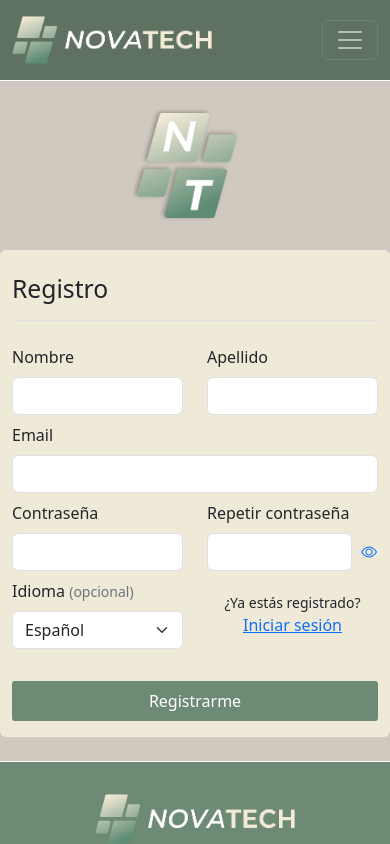
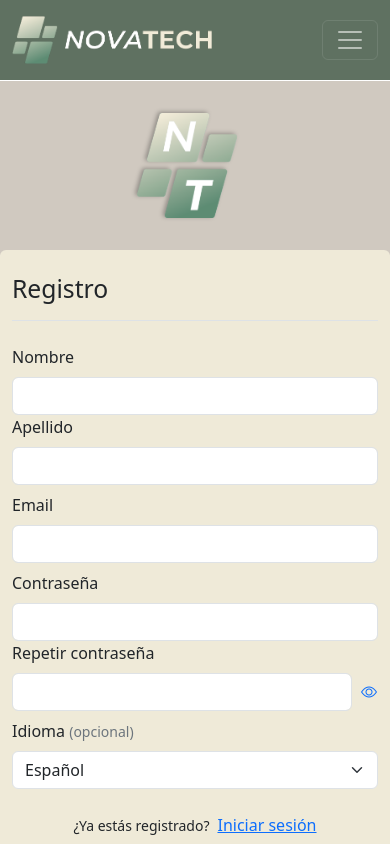
Before and after one commit to Leonelsk8/Nova-tech-front, a React (Vite) app: page /register in a window 390 px wide. Shown: the top 844 px of the page. Built offline with nearby package versions, Linux system fonts and the light colour scheme.

Commit message:
ajustando responsive register

```diff
--- a/src/Spanish.json
+++ b/src/Spanish.json
@@ -113,6 +113,11 @@
     "smallLanguage": "(opcional)",
     "alreadyRegQuest": "¿Ya estás registrado?",
     "alreadyRegLink": "Iniciar sesión",
-    "submitButton": "Registrarme"
+    "submitButton": "Registrarme",
+    "alertSuccessTitle": "¡Registro exitoso!",
+    "alertSuccessText": "Ya puedes iniciar sesión.",
+    "alertErrorTitle": "Ups...",
+    "alertErrorText": "Error al registrarse",
+    "alertButtonText": "Aceptar"
   }
 }
--- a/src/components/RegisterForm/RegisterForm.jsx
+++ b/src/components/RegisterForm/RegisterForm.jsx
@@ -1,6 +1,7 @@
+/* eslint-disable react/prop-types */
 import { useState } from 'react';
 import { useForm } from 'react-hook-form';
-import { Form, Button, Container, Row, Col, InputGroup, Card } from 'react-bootstrap';
+import { Form, Button, Container, Row, Col, InputGroup } from 'react-bootstrap';
 import { Link } from 'react-router-dom';
 import { passwordCheckValidation } from '../../assets/utils/validations';
 import registerImg from '../../assets/nt-white.png';
@@ -8,7 +9,6 @@ import styles from './RegisterForm.module.css';
 import { createUser } from '../../API/Api';
 
 export default function RegisterForm(props) {
-
   const { modeDL, textDL, lang } = props;
 
   const {
@@ -31,15 +31,13 @@ export default function RegisterForm(props) {
   const [showPassword, setShowPassword] = useState(false);
 
   const onSubmit = async (register) => {
-    console.log(register);
-
-    createUser(register)
-  }
+    createUser(register);
+  };
 
   return (
     <Container fluid className={`bg${modeDL}`}>
       <Row className='d-flex justify-content-center align-items-center'>
-        <Col md={9} className='d-flex justify-content-center my-4'>
+        <Col xs={12} className='d-flex justify-content-center my-4'>
           <img
             src={registerImg}
             alt='Nova Tech Logo'
@@ -47,14 +45,20 @@ export default function RegisterForm(props) {
             className={`my-2 me-3 ${styles.regImg}`}
           />
         </Col>
-        <Col md={9} lg={5} className={`bgCardBan-${modeDL} text-${textDL} rounded py-3 mb-4`}>
-          <h2 className='mt-2 mb-4 border-bottom pb-3'>{lang.Register.title}</h2>
+        <Col
+          md={6}
+          lg={4}
+          className={`bgCardBan-${modeDL} text-${textDL} rounded py-3 mb-4`}
+        >
+          <h2 className='mt-2 mb-4 border-bottom pb-3'>
+            {lang.Register.title}
+          </h2>
           <Form
             onSubmit={handleSubmit(onSubmit)}
             className='d-flex flex-column gap-2'
           >
             <Row>
-              <Form.Group as={Col}>
+              <Form.Group as={Col} className='col-12 col-md-6'>
                 <Form.Label>{lang.Register.name}</Form.Label>
                 <Form.Control
                   type='text'
@@ -83,7 +87,7 @@ export default function RegisterForm(props) {
                 )}
               </Form.Group>
 
-              <Form.Group as={Col}>
+              <Form.Group as={Col} className='col-12 col-md-6'>
                 <Form.Label>{lang.Register.lastName}</Form.Label>
                 <Form.Control
                   type='text'
@@ -135,8 +139,7 @@ export default function RegisterForm(props) {
                     },
                     pattern: {
                       value: /^[A-Z0-9._%+-]+@[A-Z0-9.-]+\.[A-Z]{2,}$/i,
-                      message:
-                        lang.Register.emailPattern,
+                      message: lang.Register.emailPattern,
                     },
                   })}
                 />
@@ -147,7 +150,7 @@ export default function RegisterForm(props) {
             </Row>
 
             <Row className=''>
-              <Form.Group as={Col} className='col-6'>
+              <Form.Group as={Col} className='col-12 col-md-6'>
                 <Form.Label>{lang.Register.password}</Form.Label>
                 <Form.Control
                   type={showPassword ? 'text' : 'password'}
@@ -177,7 +180,7 @@ export default function RegisterForm(props) {
                 )}
               </Form.Group>
 
-              <Form.Group as={Col} className='col-6'>
+              <Form.Group as={Col} className='col-12 col-md-6'>
                 <Form.Label>{lang.Register.passwordCheck}</Form.Label>
                 <InputGroup>
                   <Form.Control
@@ -193,7 +196,11 @@ export default function RegisterForm(props) {
                         message: lang.Register.passwordMax,
                       },
                       validate: (value) =>
-                        passwordCheckValidation(password, value, lang.Register.passwordCheckMatch),
+                        passwordCheckValidation(
+                          password,
+                          value,
+                          lang.Register.passwordCheckMatch
+                        ),
                     })}
                   />
                   {/* MOSTRAR/OCULTAR CONTRASEÑA */}
@@ -218,9 +225,12 @@ export default function RegisterForm(props) {
             </Row>
 
             <Row>
-              <Form.Group as={Col} className=''>
+              <Form.Group as={Col} className='col-12 col-md-6'>
                 <Form.Label>
-                  {lang.Register.language} <small className='text-secondary'>{lang.Register.smallLanguage}</small>
+                  {lang.Register.language}{' '}
+                  <small className='text-secondary'>
+                    {lang.Register.smallLanguage}
+                  </small>
                 </Form.Label>
                 <Form.Select {...register('lang')}>
                   <option value='es'>Español</option>
@@ -228,16 +238,13 @@ export default function RegisterForm(props) {
                 </Form.Select>
               </Form.Group>
 
-              <Form.Group
-                as={Col}
-                className='text-center d-flex flex-column justify-content-center align-items-center flex-md-row align-items-md-end gap-md-2 pb-md-2'
-              >
+              <Form.Group as={Col} className='col-12 col-md-6 d-flex justify-content-center align-items-center mt-4 mt-md-0 gap-2 flex-md-column'>
                 <small>{lang.Register.alreadyRegQuest}</small>
                 <Link to='/login'>{lang.Register.alreadyRegLink}</Link>
               </Form.Group>
             </Row>
 
-            <button type='submit' className={`mt-4 ${styles.regButton}`}>
+            <button type='submit' className={`mt-3 ${styles.regButton}`}>
               {lang.Register.submitButton}
             </button>
           </Form>
```
